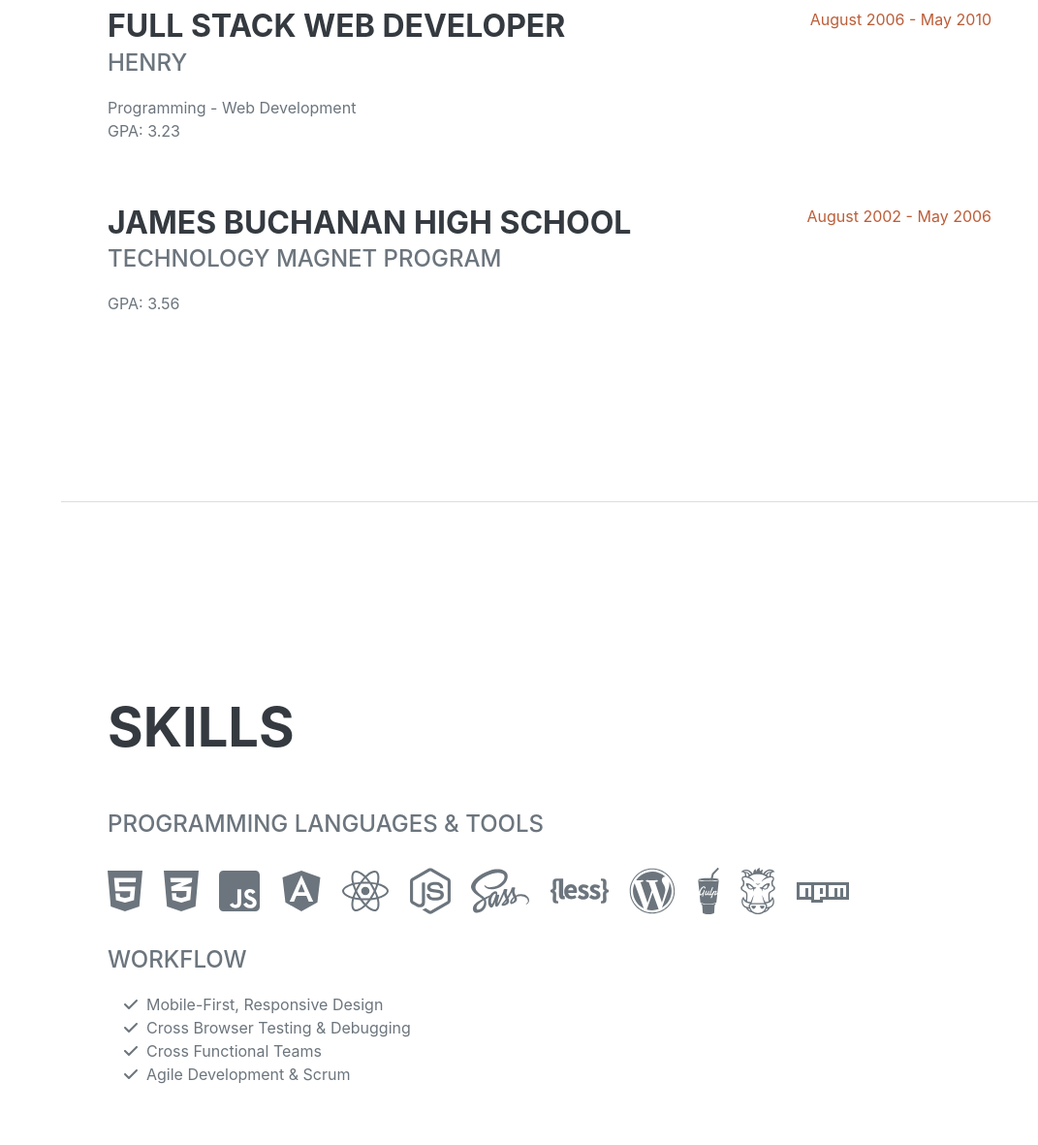
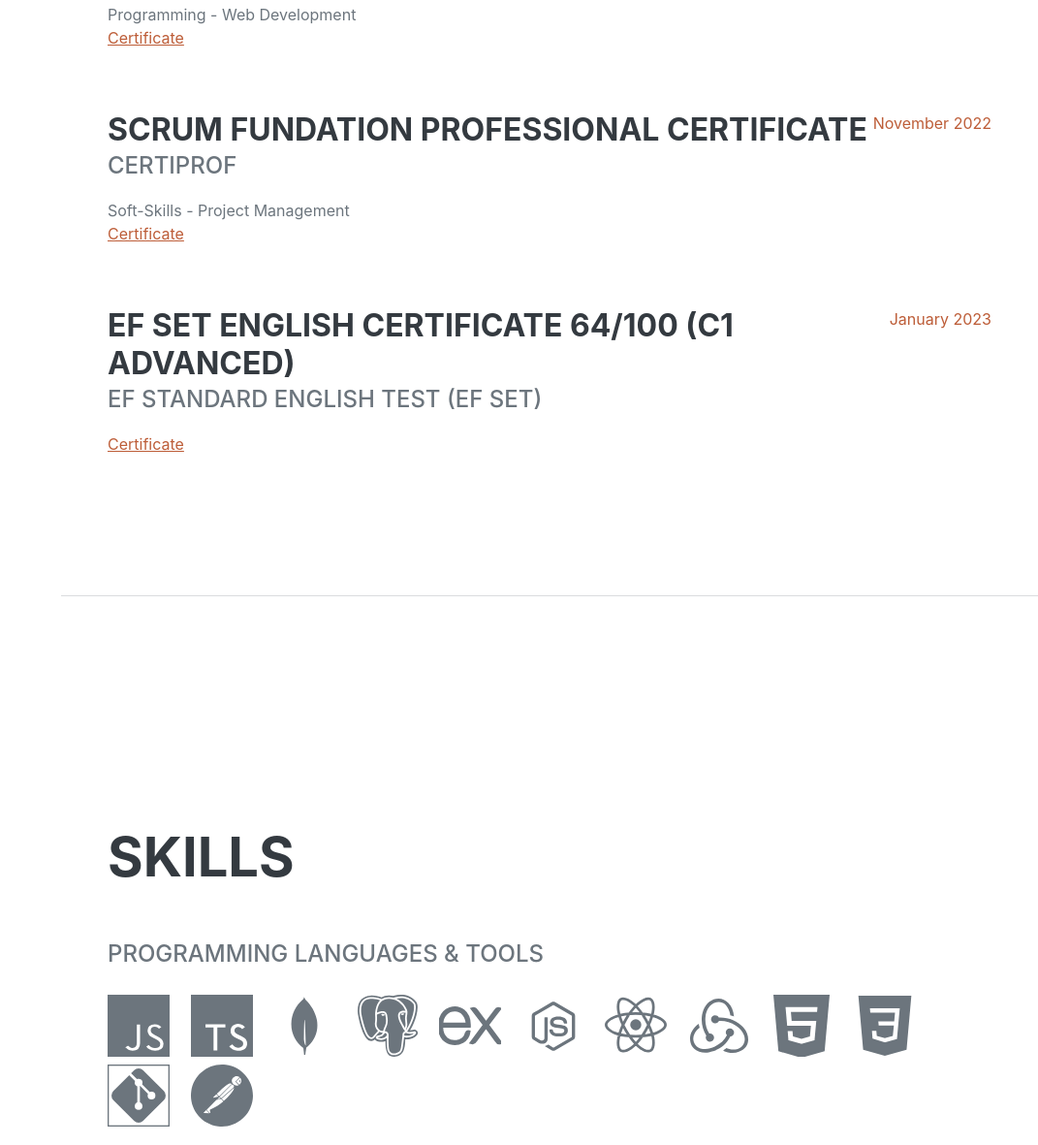
Before and after one commit to SebaAguiar/Portfolio1.0, a plain HTML site: page index.html in a window 1280 px wide. Shown: the part 2728-3909 px from the top of the page at 97% size, without its empty margins (209-1280 px from the left). Drawn offline with nearby package versions, Linux system fonts and the light colour scheme; a web font is replaced by a local one.

Commit message:
update 1 - complete html - new stack icons

```diff
--- a/index.html
+++ b/index.html
@@ -143,17 +143,26 @@
                             <h3 class="mb-0">Full Stack Web Developer</h3>
                             <div class="subheading mb-3">Henry</div>
                             <div>Programming - Web Development</div>
-                            <p>GPA: 3.23</p>
+                            <a href="https://drive.google.com/file/d/12KpuENZSXRaaT5Mv1AEc6sF3lRRLl9K_/view?usp=sharing"><p>Certificate</p></a>
                         </div>
                         <div class="flex-shrink-0"><span class="text-primary">August 2006 - May 2010</span></div>
                     </div>
-                    <div class="d-flex flex-column flex-md-row justify-content-between">
+                    <div class="d-flex flex-column flex-md-row justify-content-between mb-5">
                         <div class="flex-grow-1">
-                            <h3 class="mb-0">James Buchanan High School</h3>
-                            <div class="subheading mb-3">Technology Magnet Program</div>
-                            <p>GPA: 3.56</p>
+                            <h3 class="mb-0">SCRUM Fundation Professional Certificate</h3>
+                            <div class="subheading mb-3">CertiProf</div>
+                            <div>Soft-Skills - Project Management</div>
+                            <a href="https://drive.google.com/file/d/1l5HetP-efSwzmtn3ojDGc_lUCrz47z8F/view?usp=sharing"><p>Certificate</p></a>
                         </div>
-                        <div class="flex-shrink-0"><span class="text-primary">August 2002 - May 2006</span></div>
+                        <div class="flex-shrink-0"><span class="text-primary">November 2022</span></div>
+                    </div>
+                      <div class="d-flex flex-column flex-md-row justify-content-between mb-5">
+                        <div class="flex-grow-1">
+                            <h3 class="mb-0">EF SET English Certificate 64/100 (C1 Advanced)</h3>
+                            <div class="subheading mb-3">EF Standard English Test (EF SET)</div>
+                            <a href="https://www.efset.org/cert/tGJdZ7"><p>Certificate</p></a>
+                        </div>
+                        <div class="flex-shrink-0"><span class="text-primary">January 2023</span></div>
                     </div>
                 </div>
             </section>
@@ -164,37 +173,18 @@
                     <h2 class="mb-5">Skills</h2>
                     <div class="subheading mb-3">Programming Languages & Tools</div>
                     <ul class="list-inline dev-icons">
-                        <li class="list-inline-item"><i class="fab fa-html5"></i></li>
-                        <li class="list-inline-item"><i class="fab fa-css3-alt"></i></li>
-                        <li class="list-inline-item"><i class="fab fa-js-square"></i></li>
-                        <li class="list-inline-item"><i class="fab fa-angular"></i></li>
-                        <li class="list-inline-item"><i class="fab fa-react"></i></li>
-                        <li class="list-inline-item"><i class="fab fa-node-js"></i></li>
-                        <li class="list-inline-item"><i class="fab fa-sass"></i></li>
-                        <li class="list-inline-item"><i class="fab fa-less"></i></li>
-                        <li class="list-inline-item"><i class="fab fa-wordpress"></i></li>
-                        <li class="list-inline-item"><i class="fab fa-gulp"></i></li>
-                        <li class="list-inline-item"><i class="fab fa-grunt"></i></li>
-                        <li class="list-inline-item"><i class="fab fa-npm"></i></li>
-                    </ul>
-                    <div class="subheading mb-3">Workflow</div>
-                    <ul class="fa-ul mb-0">
-                        <li>
-                            <span class="fa-li"><i class="fas fa-check"></i></span>
-                            Mobile-First, Responsive Design
-                        </li>
-                        <li>
-                            <span class="fa-li"><i class="fas fa-check"></i></span>
-                            Cross Browser Testing & Debugging
-                        </li>
-                        <li>
-                            <span class="fa-li"><i class="fas fa-check"></i></span>
-                            Cross Functional Teams
-                        </li>
-                        <li>
-                            <span class="fa-li"><i class="fas fa-check"></i></span>
-                            Agile Development & Scrum
-                        </li>
+                        <li class="list-inline-item"><img src="./assets/img/javascript-fill-svgrepo-com.svg" /></li>
+                        <li class="list-inline-item"><img src="./assets/img/typescript-svgrepo-com.svg" /></li>
+                        <li class="list-inline-item"><img src="./assets/img/mongodb-svgrepo-com.svg" /></li>
+                        <li class="list-inline-item"><img src="./assets/img/postgresql-svgrepo-com.svg" /></li>
+                        <li class="list-inline-item"><img src="./assets/img/express-svgrepo-com.svg" /></li>
+                        <li class="list-inline-item"><img src="./assets/img/nodejs-small-svgrepo-com.svg" /></li>
+                        <li class="list-inline-item"><img src="./assets/img/reactjs-svgrepo-com.svg" /></li>
+                        <li class="list-inline-item"><img src="./assets/img/redux-svgrepo-com.svg" /></li>
+                        <li class="list-inline-item"><img src="./assets/img/html5-svgrepo-com.svg" /></li>
+                        <li class="list-inline-item"><img src="./assets/img/css3-svgrepo-com.svg" /></li>
+                        <li class="list-inline-item"><img src="./assets/img/git-svgrepo-com.svg" /></li>
+                        <li class="list-inline-item"><img src="./assets/img/postman-svgrepo-com.svg" /></li>
                     </ul>
                 </div>
             </section>
@@ -203,8 +193,7 @@
             <section class="resume-section" id="interests">
                 <div class="resume-section-content">
                     <h2 class="mb-5">Interests</h2>
-                    <p>Apart from being a web developer, I enjoy most of my time being outdoors. In the winter, I am an avid skier and novice ice climber. During the warmer months here in Colorado, I enjoy mountain biking, free climbing, and kayaking.</p>
-                    <p class="mb-0">When forced indoors, I follow a number of sci-fi and fantasy genre movies and television shows, I am an aspiring chef, and I spend a large amount of my free time exploring the latest technology advancements in the front-end web development world.</p>
+                    <p>In addition to programming, I really enjoy listening to music and playing the guitar. Before I got into programming, I was a music student, and I still find great satisfaction in creating and enjoying music. Besides music, I also enjoy watching movies and TV series, as well as reading books of all kinds. I'm passionate about exploring new ideas and perspectives through literature and cinema, and I find that these activities complement my love for programming very well, providing balance in my daily life.</p>
                 </div>
             </section>
             <hr class="m-0" />
@@ -215,41 +204,31 @@
                     <ul class="fa-ul mb-0">
                         <li>
                             <span class="fa-li"><i class="fas fa-trophy text-warning"></i></span>
-                            Google Analytics Certified Developer
+                            Full Stack Web Developer - Henry
                         </li>
                         <li>
                             <span class="fa-li"><i class="fas fa-trophy text-warning"></i></span>
-                            Mobile Web Specialist - Google Certification
+                            TypeScript Certificate - OpenBootcamp
                         </li>
                         <li>
                             <span class="fa-li"><i class="fas fa-trophy text-warning"></i></span>
-                            1
-                            <sup>st</sup>
-                            Place - University of Colorado Boulder - Emerging Tech Competition 2009
+                            SCRUM Fundation Professional Certificate - CertiProf
                         </li>
                         <li>
                             <span class="fa-li"><i class="fas fa-trophy text-warning"></i></span>
-                            1
-                            <sup>st</sup>
-                            Place - University of Colorado Boulder - Adobe Creative Jam 2008 (UI Design Category)
+                            JavaScript Algorithms and Data Structures - freeCodeCamp
                         </li>
                         <li>
                             <span class="fa-li"><i class="fas fa-trophy text-warning"></i></span>
-                            2
-                            <sup>nd</sup>
-                            Place - University of Colorado Boulder - Emerging Tech Competition 2008
+                            Introducción al Desarrollo Web I (40h) - Google Áctivate
                         </li>
                         <li>
                             <span class="fa-li"><i class="fas fa-trophy text-warning"></i></span>
-                            1
-                            <sup>st</sup>
-                            Place - James Buchanan High School - Hackathon 2006
+                            Introducción al Desarrollo Web II (40h) - Google Áctivate
                         </li>
                         <li>
                             <span class="fa-li"><i class="fas fa-trophy text-warning"></i></span>
-                            3
-                            <sup>rd</sup>
-                            Place - James Buchanan High School - Hackathon 2005
+                            EF SET English Certificate 64/100 (C1 Advanced) - EF SET
                         </li>
                     </ul>
                 </div>
```
Also changed, not shown: assets/img/css3-svgrepo-com.svg (added), assets/img/express-svgrepo-com.svg (added), assets/img/git-svgrepo-com.svg (added), assets/img/html5-svgrepo-com.svg (added), assets/img/javascript-fill-svgrepo-com.svg (added), assets/img/mongodb-svgrepo-com.svg (added), assets/img/nodejs-small-svgrepo-com.svg (added), assets/img/postgresql-svgrepo-com.svg (added), assets/img/postman-svgrepo-com.svg (added), assets/img/reactjs-svgrepo-com.svg (added), assets/img/redux-svgrepo-com.svg (added), assets/img/typescript-svgrepo-com.svg (added).
